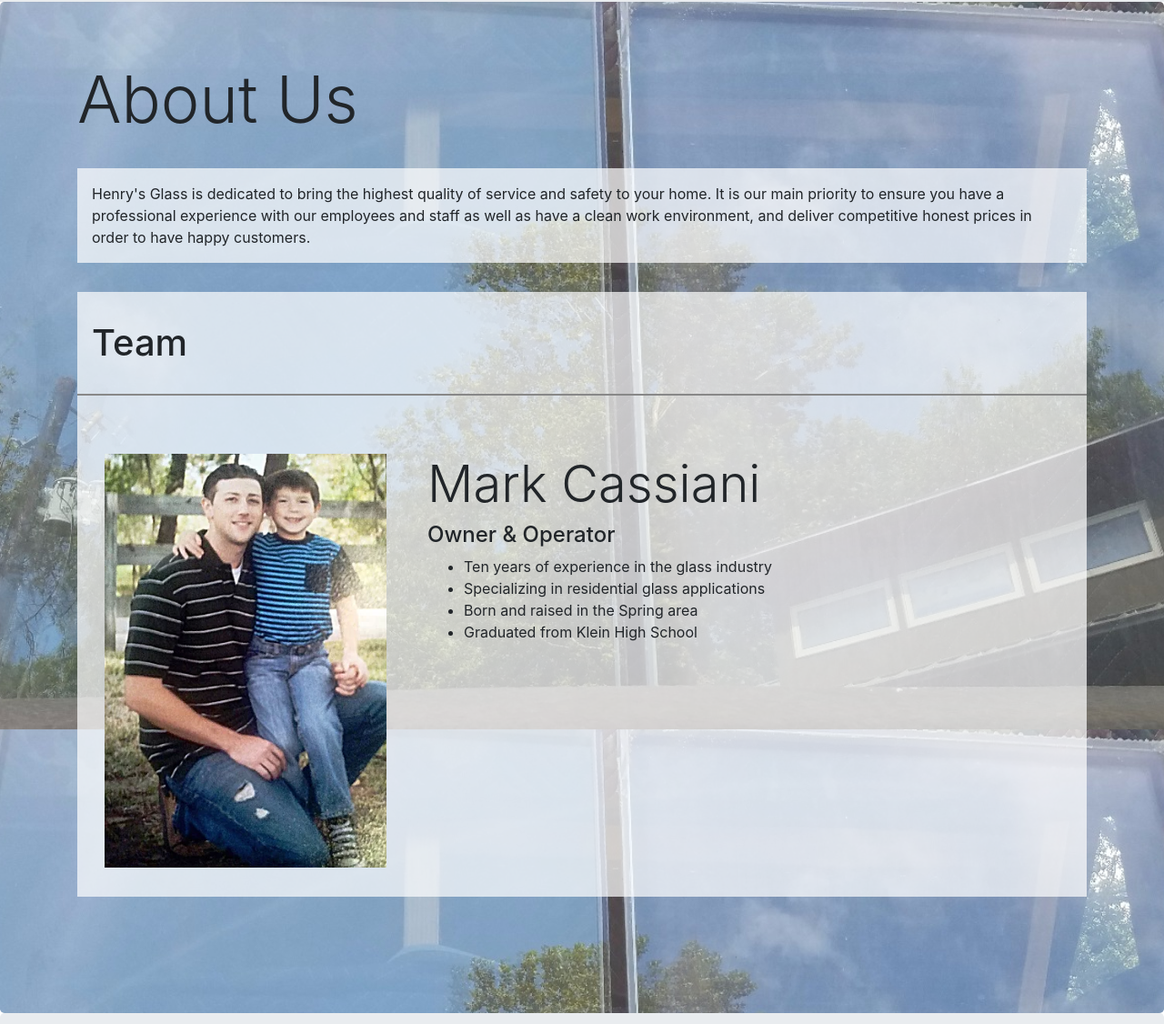
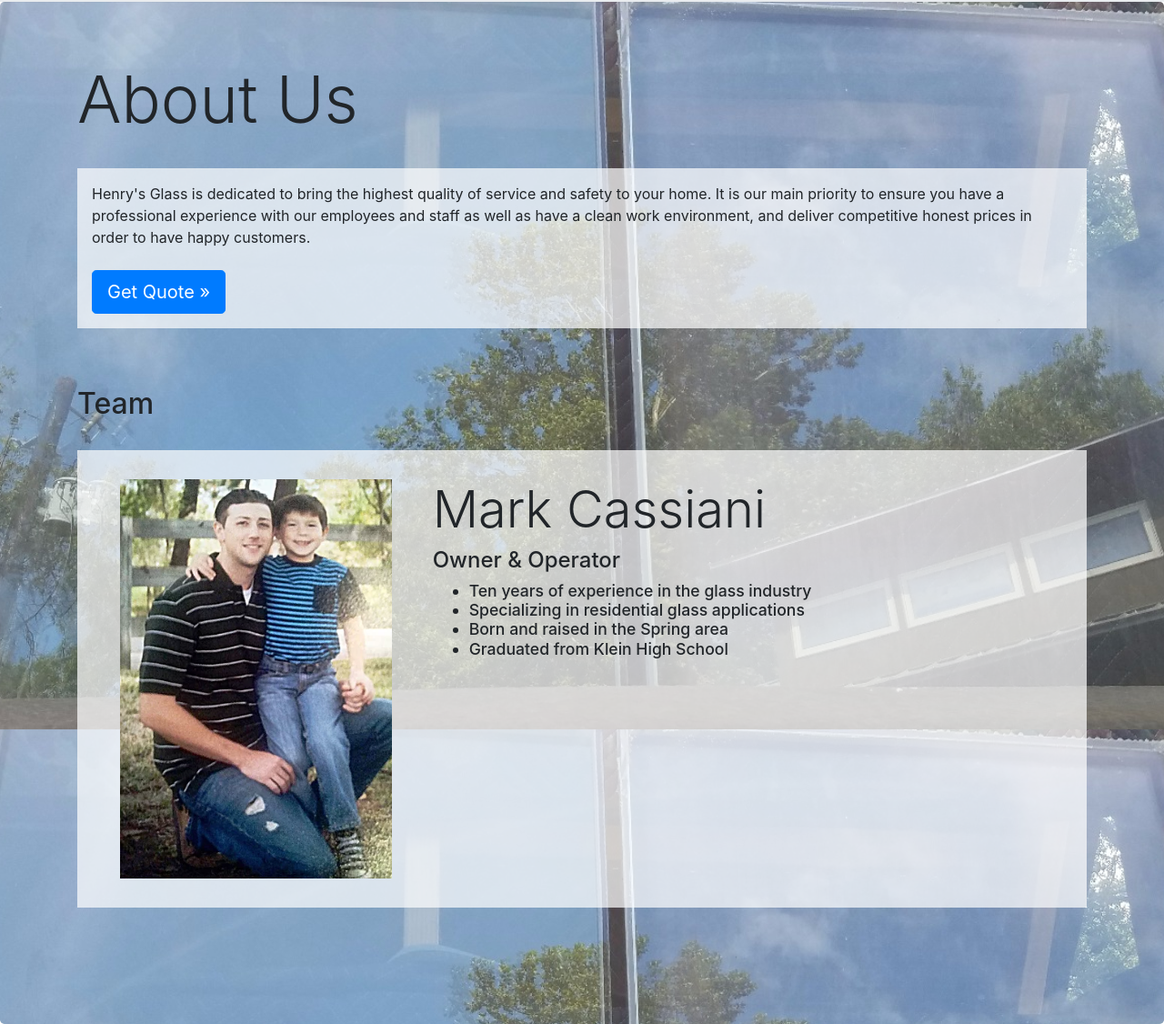
Before and after one commit to FourDizzle/HenrysGlass, a website: page henrys-glass/public/index.html in a window 1280 px wide. Shown: the part 3430-4556 px from the top of the page at 91% size. Drawn offline with nearby package versions, Linux system fonts and the light colour scheme.

Commit message:
updated team

```diff
--- a/henrys-glass/controllers/quote.js
+++ b/henrys-glass/controllers/quote.js
@@ -1,5 +1,5 @@
 const express = require('express'),
-  router = express.Router();
+  router = express.Router()
 
 router.post('/', (req, res) => {
 
--- a/henrys-glass/public/css/style.css
+++ b/henrys-glass/public/css/style.css
@@ -155,19 +155,10 @@
 
 .team-container {
   background: rgba(255, 255, 255, 0.7);
-  padding-bottom: 2rem;
+  padding: 2rem;
   margin-bottom: 4rem;
   margin-top: 2rem;
-}
-
-.team-row {
-  border-bottom: 2px #888 solid;
-  margin-bottom: 4rem;
-}
-
-.team-row h1 {
-  padding-top: 2rem;
-  margin-left: 1rem;
+  font-size: 1.1rem;
 }
 
 #contact-us {
--- a/henrys-glass/public/index.html
+++ b/henrys-glass/public/index.html
@@ -287,9 +287,7 @@
           Henry's Glass is dedicated to bring the highest quality of service and safety to your
           home. It is our main priority to ensure you have a professional experience with our
           employees and staff as well as have a clean work environment, and deliver competitive
-          honest prices in order to have happy customers.
-        </p>
-        <!-- <p>
+          honest prices in order to have happy customers.<br><br>
           <a
             class="btn btn-primary btn-lg"
             href="#"
@@ -298,11 +296,10 @@
             data-target="#quote-modal">
               Get Quote »
           </a>
-        </p> -->
+        </p>
+        <br><br>
+        <h2>Team<h2>
         <div class="container team-container nav-section">
-          <div class="row team-row">
-            <h1>Team</h1>
-          </div> <!-- .row -->
           <div class="row">
             <div class="col-md-4">
               <img class="col-md-12" src="img/mark-n-caden.png" alt="Mark Cassiani">
```
